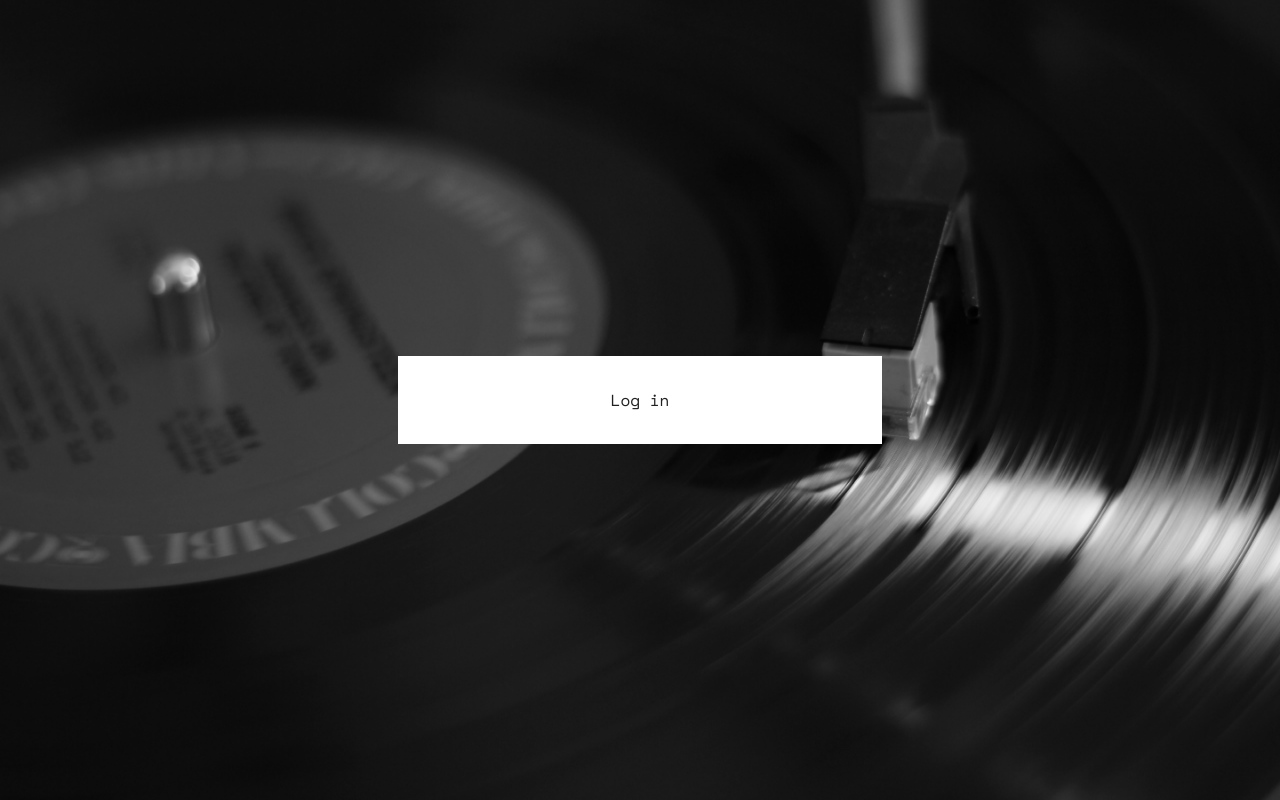
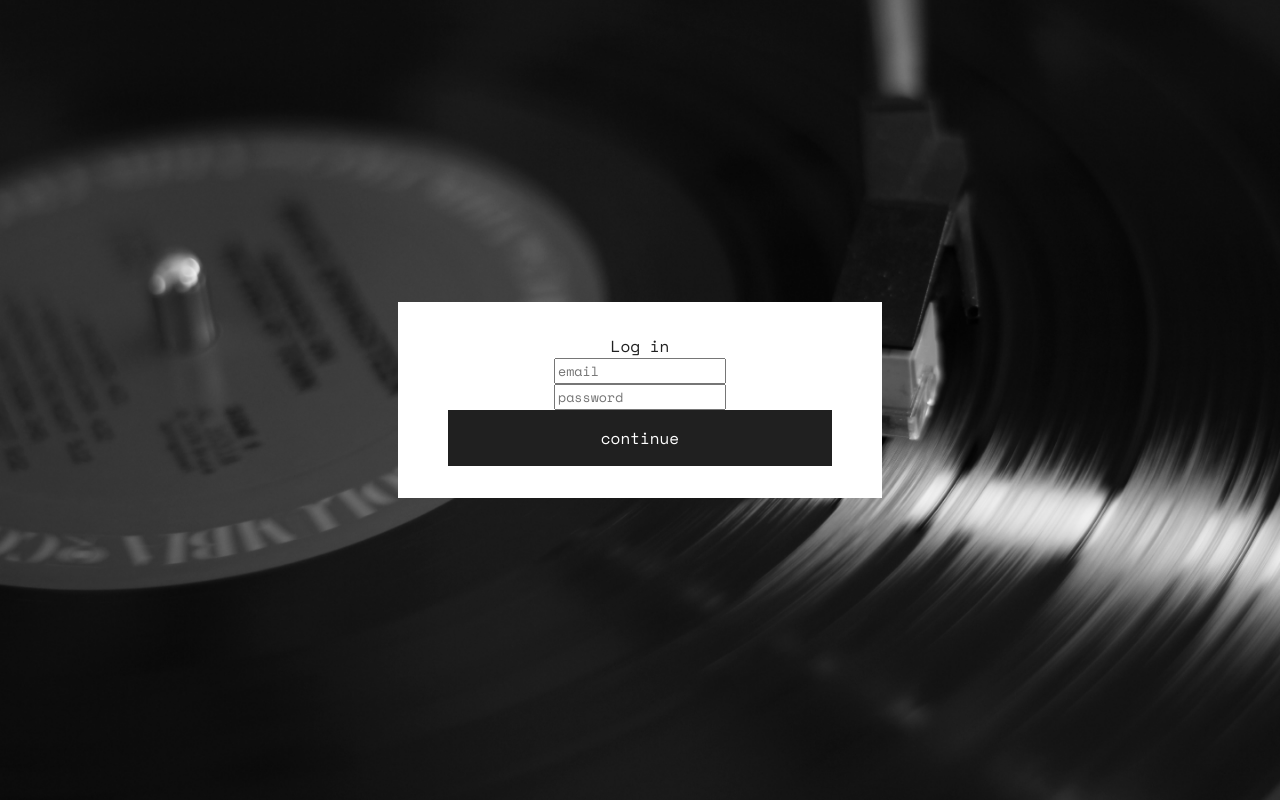
Before and after one commit to MariaPop24/Vinylla-Front-end-Admin, a React (Create React App) app: page /login in a window 1280 px wide. Built offline with nearby package versions, Linux system fonts and the light colour scheme.

Commit message:
added login

```diff
--- a/src/pages/LoginPage/LoginPage.tsx
+++ b/src/pages/LoginPage/LoginPage.tsx
@@ -1,15 +1,97 @@
-import React from "react";
+import React, { useState } from "react";
 import "./LoginPage.scss";
 import { FormattedMessage } from "react-intl";
+import { LoginInterface } from "../../interfaces/LoginInterface";
+import axios from "axios";
+import { useFormik } from "formik";
+import loginSchema from "../../schemas/loginSchema";
+import TextInput from "../../components/atoms/TextInput/TextInput";
+import { InputType } from "../../enums/InputType";
+import { BeatLoader } from "react-spinners";
+import Button from "../../components/atoms/Button/Button";
+import { ButtonType } from "../../enums/ButtonType";
+
+const initialValues: LoginInterface = {
+  email: "",
+  password: "",
+};
 
 const LoginPage = () => {
+  const [isLoading, setIsLoading] = useState(false);
+
+  const onSubmit = async () => {
+    try {
+      setIsLoading(true);
+      const response = await axios.post(
+        "http://localhost:8000/api/users/loginUser",
+        { ...values }
+      );
+      console.log(response);
+      localStorage.setItem("usersData", JSON.stringify(response.data.user));
+      setIsLoading(false);
+    } catch (error) {
+      setIsLoading(false);
+      console.log(error);
+    }
+  };
+
+  const { values, errors, touched, handleBlur, handleChange, handleSubmit } =
+    useFormik<LoginInterface>({
+      initialValues,
+      validationSchema: loginSchema,
+      onSubmit,
+    });
   return (
     <div className="landing-page--container">
       <div className="landing-page--content fadeIn">
         <div>
           <FormattedMessage id="pages.login.title" />
         </div>
-        <form></form>
+        <form onSubmit={handleSubmit}>
+          <span style={{ position: "relative" }}>
+            <TextInput
+              inputClassName={`signup-field ${
+                errors.email && touched.email ? "input-error" : ""
+              }`}
+              placeholder="email"
+              name="email"
+              id="email"
+              type={InputType.TEXT}
+              value={values.email}
+              onChange={handleChange}
+              onBlur={handleBlur}
+            />
+            {errors.email && touched.email && (
+              <p className="signup-page--error">{errors.email}</p>
+            )}
+          </span>
+          <span style={{ position: "relative" }}>
+            <TextInput
+              inputClassName={`signup-field ${
+                errors.password && touched.password ? "input-error" : ""
+              }`}
+              placeholder="password"
+              name="password"
+              id="password"
+              type={InputType.PASSWORD}
+              value={values.password}
+              onChange={handleChange}
+              onBlur={handleBlur}
+            />
+            {errors.password && touched.password && (
+              <p className="signup-page--error">{errors.password}</p>
+            )}
+            {isLoading ? (
+              <BeatLoader />
+            ) : (
+              <Button
+                type={ButtonType.Submit}
+                name={<FormattedMessage id="pages.signup.button" />}
+                className="btn-primary-style"
+              />
+            )}
+          </span>
+        </form>
       </div>
     </div>
   );
```
